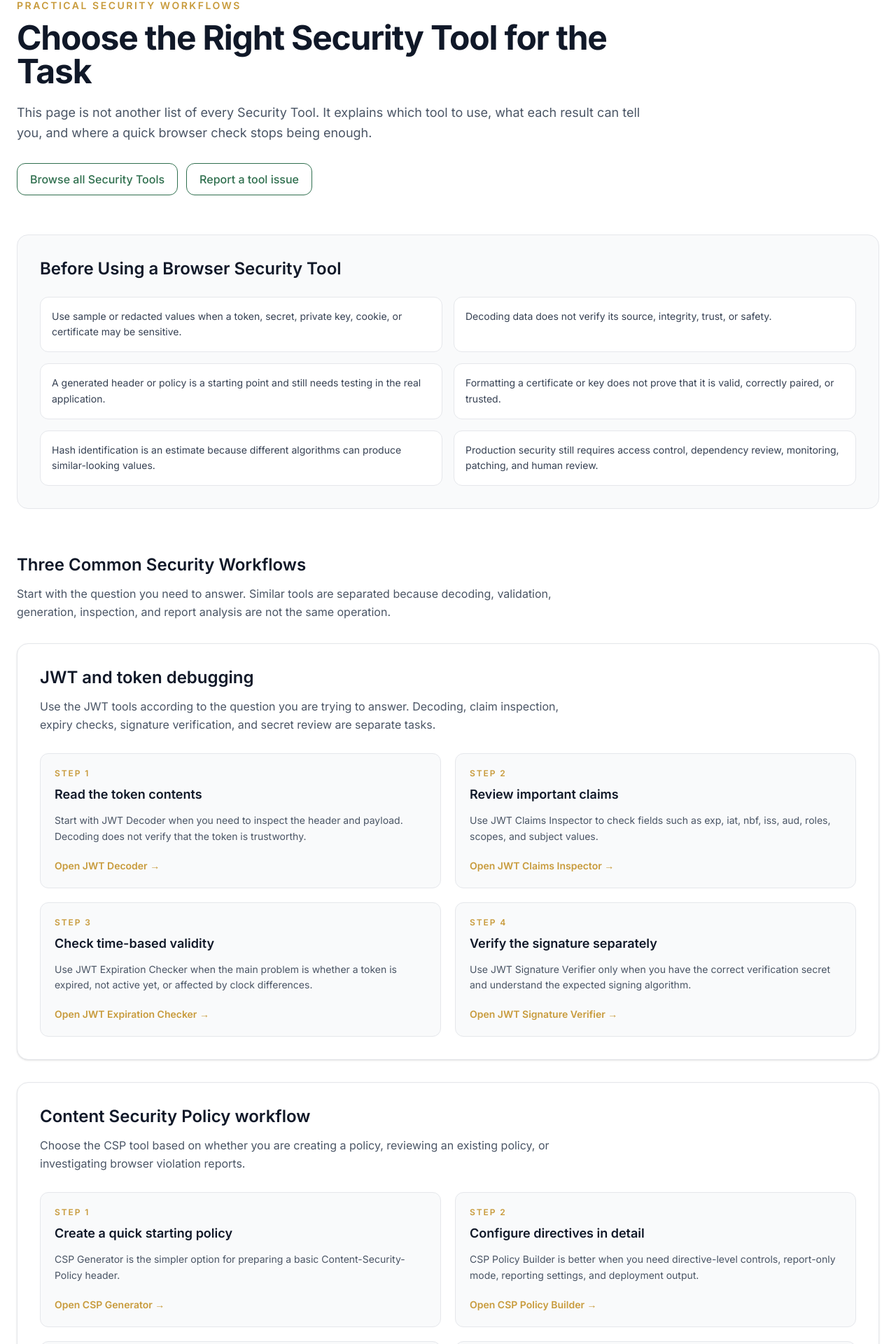
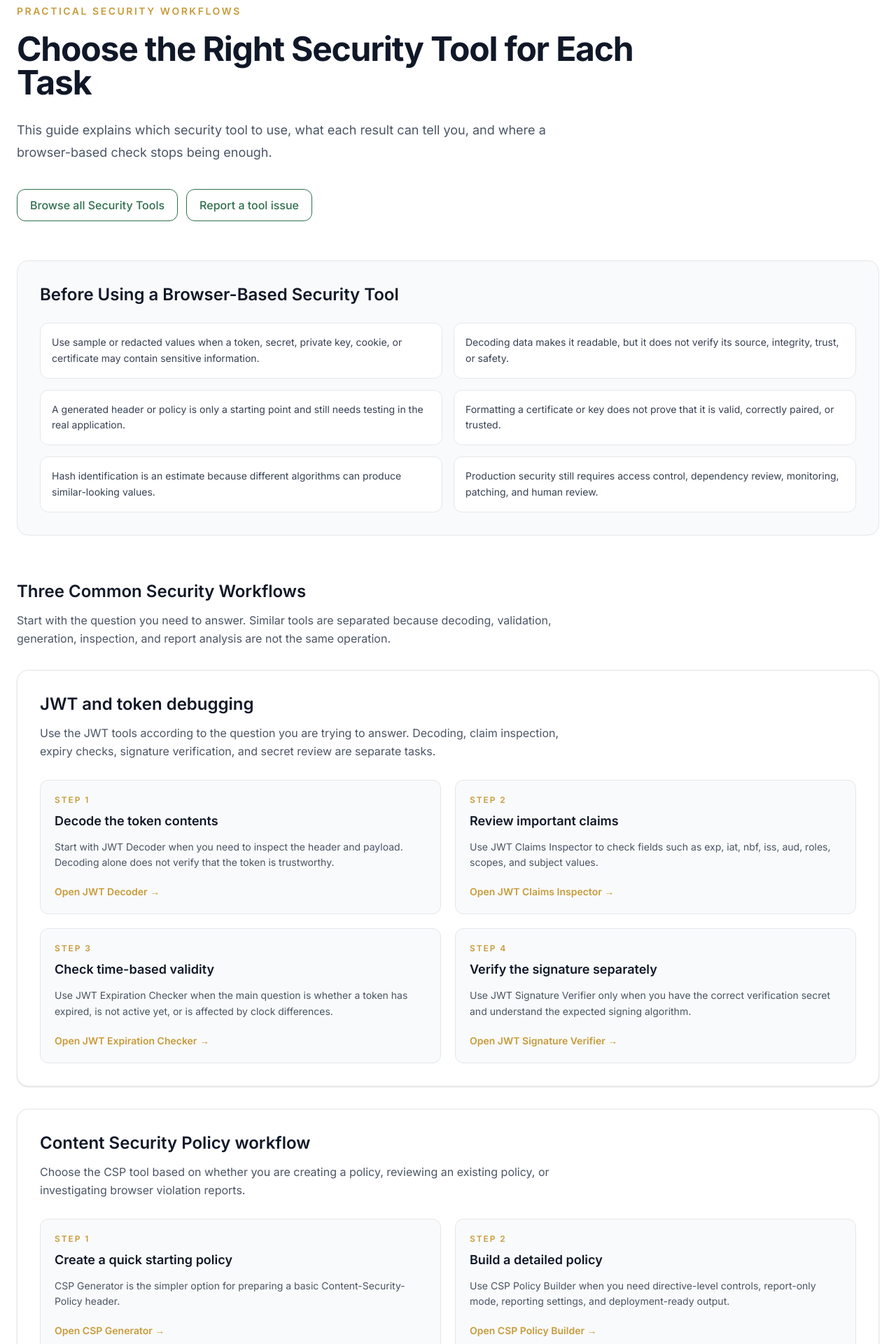
Before and after one commit to vaarunsonawwane-ops/yoryantra-new, a Next.js app: page /security-guides in a window 1280 px wide. Shown: the part 191-2111 px from the top of the page at 70% size. Built offline with nearby package versions, Linux system fonts and the light colour scheme.

Commit message:
security-guides content update

```diff
--- a/app/security-guides/page.tsx
+++ b/app/security-guides/page.tsx
@@ -7,9 +7,9 @@ const workflowGroups = [
       "Use the JWT tools according to the question you are trying to answer. Decoding, claim inspection, expiry checks, signature verification, and secret review are separate tasks.",
     steps: [
       {
-        title: "Read the token contents",
+        title: "Decode the token contents",
         detail:
-          "Start with JWT Decoder when you need to inspect the header and payload. Decoding does not verify that the token is trustworthy.",
+          "Start with JWT Decoder when you need to inspect the header and payload. Decoding alone does not verify that the token is trustworthy.",
         href: "/tools/jwt-decoder",
         linkLabel: "Open JWT Decoder",
       },
@@ -23,7 +23,7 @@ const workflowGroups = [
       {
         title: "Check time-based validity",
         detail:
-          "Use JWT Expiration Checker when the main problem is whether a token is expired, not active yet, or affected by clock differences.",
+          "Use JWT Expiration Checker when the main question is whether a token has expired, is not active yet, or is affected by clock differences.",
         href: "/tools/jwt-expiration-checker",
         linkLabel: "Open JWT Expiration Checker",
       },
@@ -49,14 +49,14 @@ const workflowGroups = [
         linkLabel: "Open CSP Generator",
       },
       {
-        title: "Configure directives in detail",
+        title: "Build a detailed policy",
         detail:
-          "CSP Policy Builder is better when you need directive-level controls, report-only mode, reporting settings, and deployment output.",
+          "Use CSP Policy Builder when you need directive-level controls, report-only mode, reporting settings, and deployment-ready output.",
         href: "/tools/csp-policy-builder",
         linkLabel: "Open CSP Policy Builder",
       },
       {
-        title: "Review an existing policy",
+        title: "Analyze an existing policy",
         detail:
           "CSP Analyzer inspects a policy that already exists and highlights missing protections or potentially unsafe values.",
         href: "/tools/csp-analyzer",
@@ -223,7 +223,7 @@ export default function Page() {
   return (
     <main className="min-h-screen bg-white">
       <section className="mx-auto max-w-7xl px-6 py-16">
-        <div className="mb-8 flex items-center text-sm text-gray-500">
+        <div className="mb-10 flex items-center text-sm text-gray-500">
           <Link
             href="/"
             className="transition-colors duration-200 hover:!text-[var(--light-gold)]"
@@ -241,17 +241,16 @@ export default function Page() {
             Practical security workflows
           </p>
 
-          <h1 className="mt-3 text-4xl font-bold tracking-tight text-gray-900 md:text-5xl">
-            Choose the Right Security Tool for the Task
+          <h1 className="mt-5 text-4xl font-bold tracking-tight text-gray-900 md:text-5xl">
+            Choose the Right Security Tool for Each Task
           </h1>
 
-          <p className="mt-5 text-lg leading-relaxed text-gray-600">
-            This page is not another list of every Security Tool. It explains
-            which tool to use, what each result can tell you, and where a quick
-            browser check stops being enough.
+          <p className="mt-7 max-w-3xl text-lg leading-8 text-gray-600">
+            This guide explains which security tool to use, what each result can
+            tell you, and where a browser-based check stops being enough.
           </p>
 
-          <div className="mt-7 flex flex-wrap gap-3">
+          <div className="mt-9 flex flex-wrap gap-3">
             <Link
               href="/categories/security-tools"
               className="yoryantra-btn-outline"
@@ -267,14 +266,14 @@ export default function Page() {
 
         <section className="mt-14 rounded-2xl border border-gray-200 bg-gray-50 p-7 md:p-8">
           <h2 className="text-2xl font-semibold text-gray-900">
-            Before Using a Browser Security Tool
+            Before Using a Browser-Based Security Tool
           </h2>
 
           <div className="mt-6 grid gap-4 md:grid-cols-2">
             {[
-              "Use sample or redacted values when a token, secret, private key, cookie, or certificate may be sensitive.",
-              "Decoding data does not verify its source, integrity, trust, or safety.",
-              "A generated header or policy is a starting point and still needs testing in the real application.",
+              "Use sample or redacted values when a token, secret, private key, cookie, or certificate may contain sensitive information.",
+              "Decoding data makes it readable, but it does not verify its source, integrity, trust, or safety.",
+              "A generated header or policy is only a starting point and still needs testing in the real application.",
               "Formatting a certificate or key does not prove that it is valid, correctly paired, or trusted.",
               "Hash identification is an estimate because different algorithms can produce similar-looking values.",
               "Production security still requires access control, dependency review, monitoring, patching, and human review.",
@@ -436,12 +435,12 @@ export default function Page() {
 
           <ol className="mt-6 space-y-4 text-gray-700">
             {[
-              "Identify the exact question: decode, inspect, generate, verify, compare, or analyze.",
+              "Identify the exact task: decode, inspect, generate, verify, compare, or analyze.",
               "Remove or replace sensitive production data before pasting input.",
               "Read the tool limitations before trusting the result.",
-              "Compare the output with the application, standard, or provider documentation that governs the real workflow.",
+              "Compare the output with the application requirements, relevant standard, or provider documentation that governs the real workflow.",
               "Test generated policies, headers, keys, or configuration in a controlled environment.",
-              "Record the final decision and review it again when the application or infrastructure changes.",
+              "Record the final decision and review it again when the application, dependencies, or infrastructure changes.",
             ].map((item, index) => (
               <li
                 key={item}
@@ -503,7 +502,7 @@ export default function Page() {
 
             <div>
               <h3 className="font-semibold text-gray-900">
-                Are the browser tools a replacement for a security review?
+                Are browser-based tools a replacement for a security review?
               </h3>
 
               <p className="mt-2 leading-relaxed text-gray-600">
@@ -521,7 +520,7 @@ export default function Page() {
             Continue With the Full Security Collection
           </h2>
 
-          <p className="mt-3 max-w-3xl leading-relaxed text-gray-600">
+          <p className="mt-4 max-w-3xl leading-7 text-gray-600">
             Use the Security Tools category when you already know the task and
             want to browse all available utilities. This guide remains focused
             on workflow, tool selection, limitations, and safe interpretation.
```
